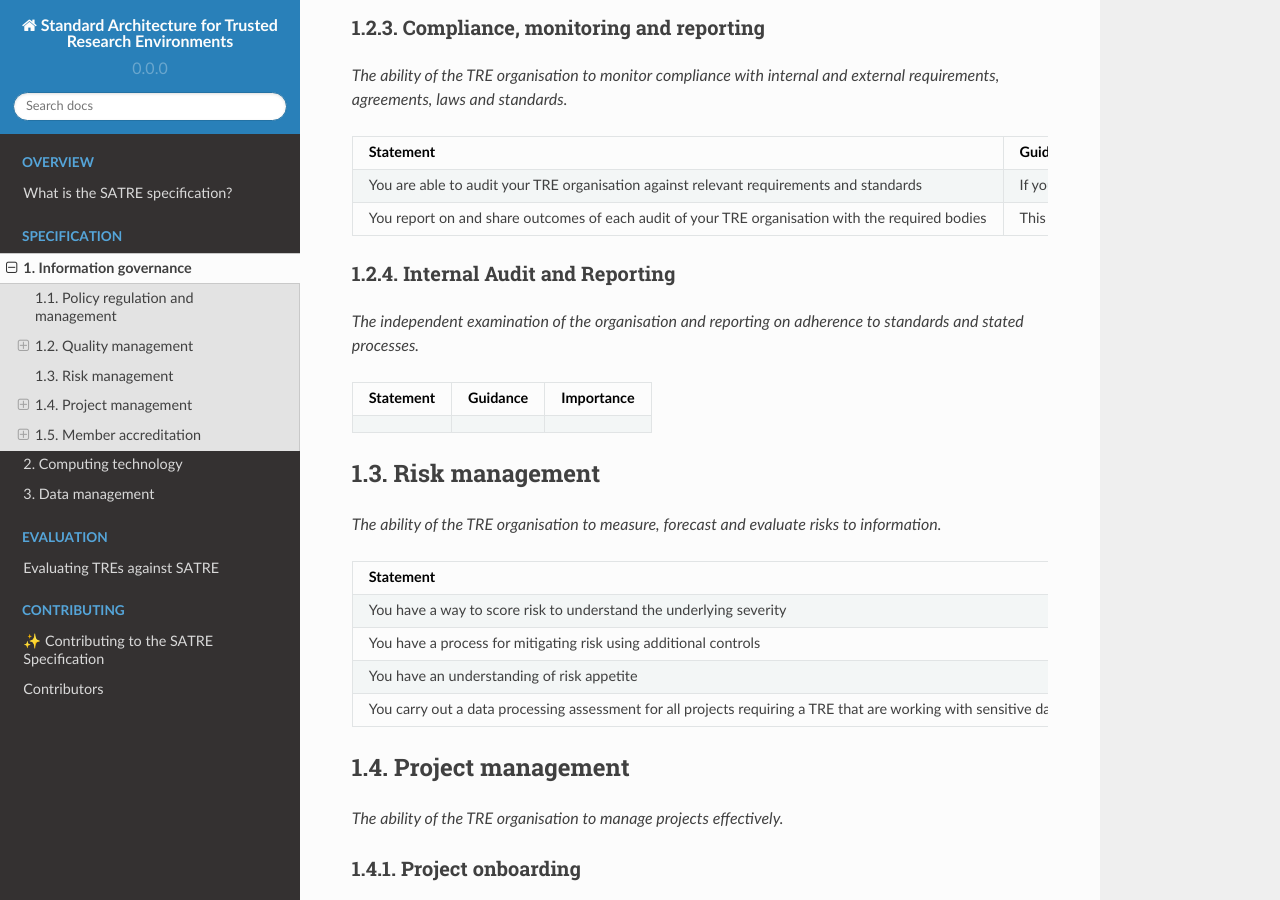
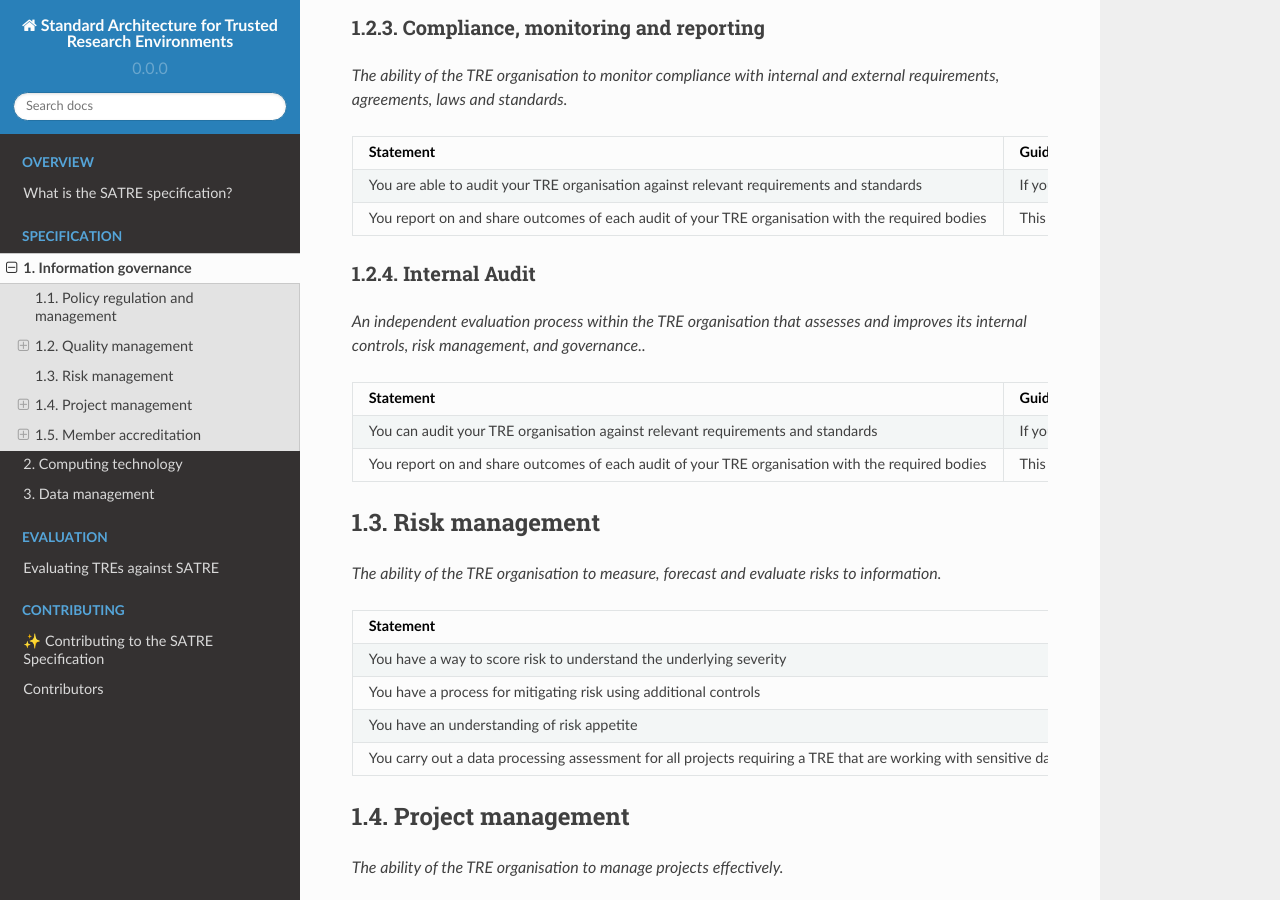
Before and after one commit to sa-tre/satre-specification, a Sphinx documentation site: the page built from docs/source/pillars/information_governance.md, in a window 1280 px wide and 900 px high, scrolled down 1429 px. Built offline with Sphinx 7.4.7 and the Read the Docs theme 2.0.0, drawn with Linux system fonts in a browser that asks for light colours.

Commit message:
update internal audit

````diff
--- a/docs/source/pillars/information_governance.md
+++ b/docs/source/pillars/information_governance.md
@@ -88,9 +88,9 @@ _The ability of the TRE organisation to monitor compliance with internal and ext
   - Mandatory
 ```
 
-### Internal Audit and Reporting
+### Internal Audit
 
-_The independent examination of the organisation and reporting on adherence to standards and stated processes._
+_An independent evaluation process within the TRE organisation that assesses and improves its internal controls, risk management, and governance.._
 
 ```{list-table}
 :header-rows: 1
@@ -99,9 +99,12 @@ _The independent examination of the organisation and reporting on adherence to s
 * - Statement
   - Guidance
   - Importance
-* -
-  -
-  -
+* - You can audit your TRE organisation against relevant requirements and standards
+  - If you are publicly accredited against a standard, for instance ISO27001, DSPT, CE+ etc., you must have processes in place to ensure you remain compliant.
+  - Mandatory
+* - You report on and share outcomes of each audit of your TRE organisation with the required bodies
+  - This may included regulatory bodies or the organisations that manage accreditations you have
+  - Mandatory
 ```
 
 ## Risk management
````
Also changed, not shown: docs/images/Capability_Map/full.drawio.svg.
